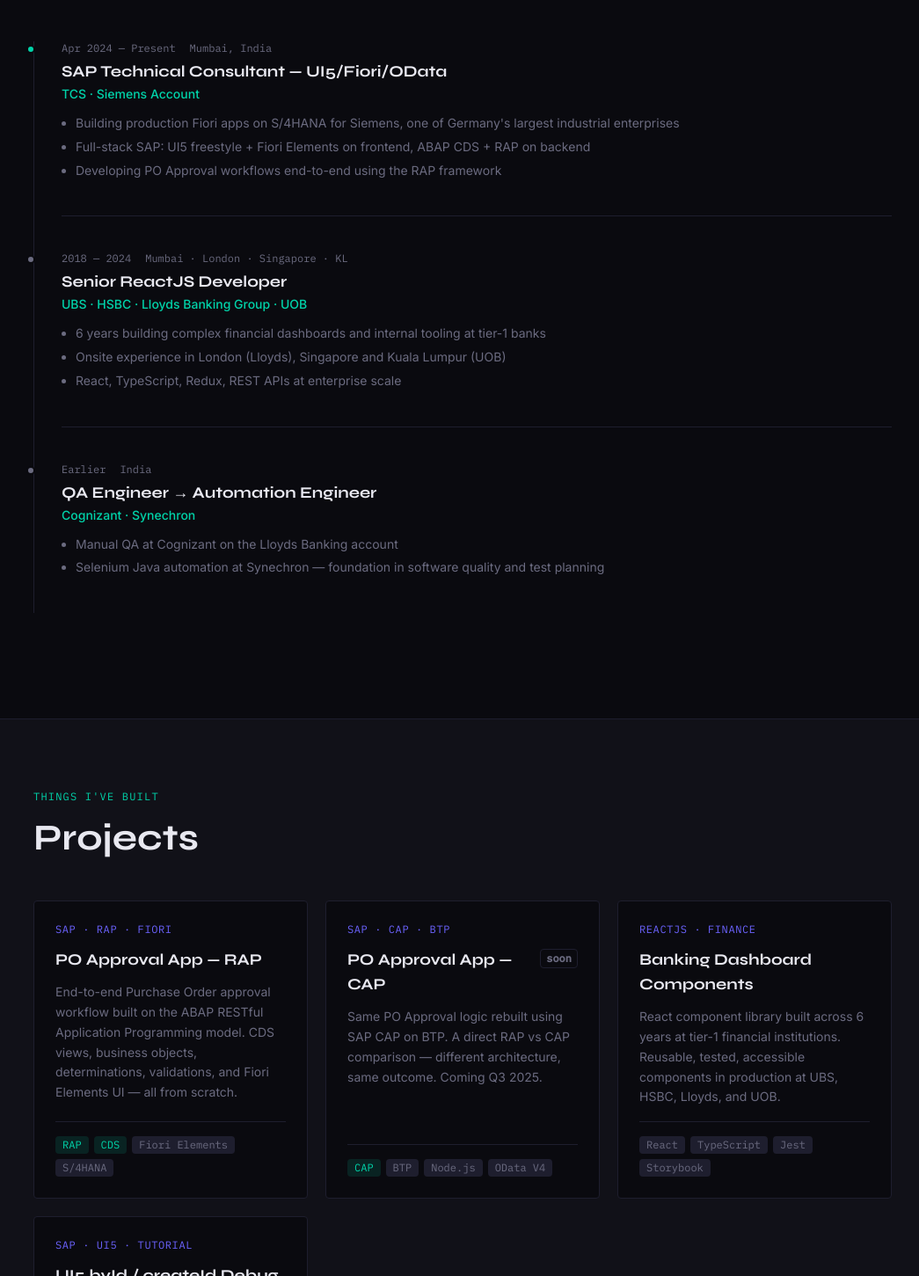
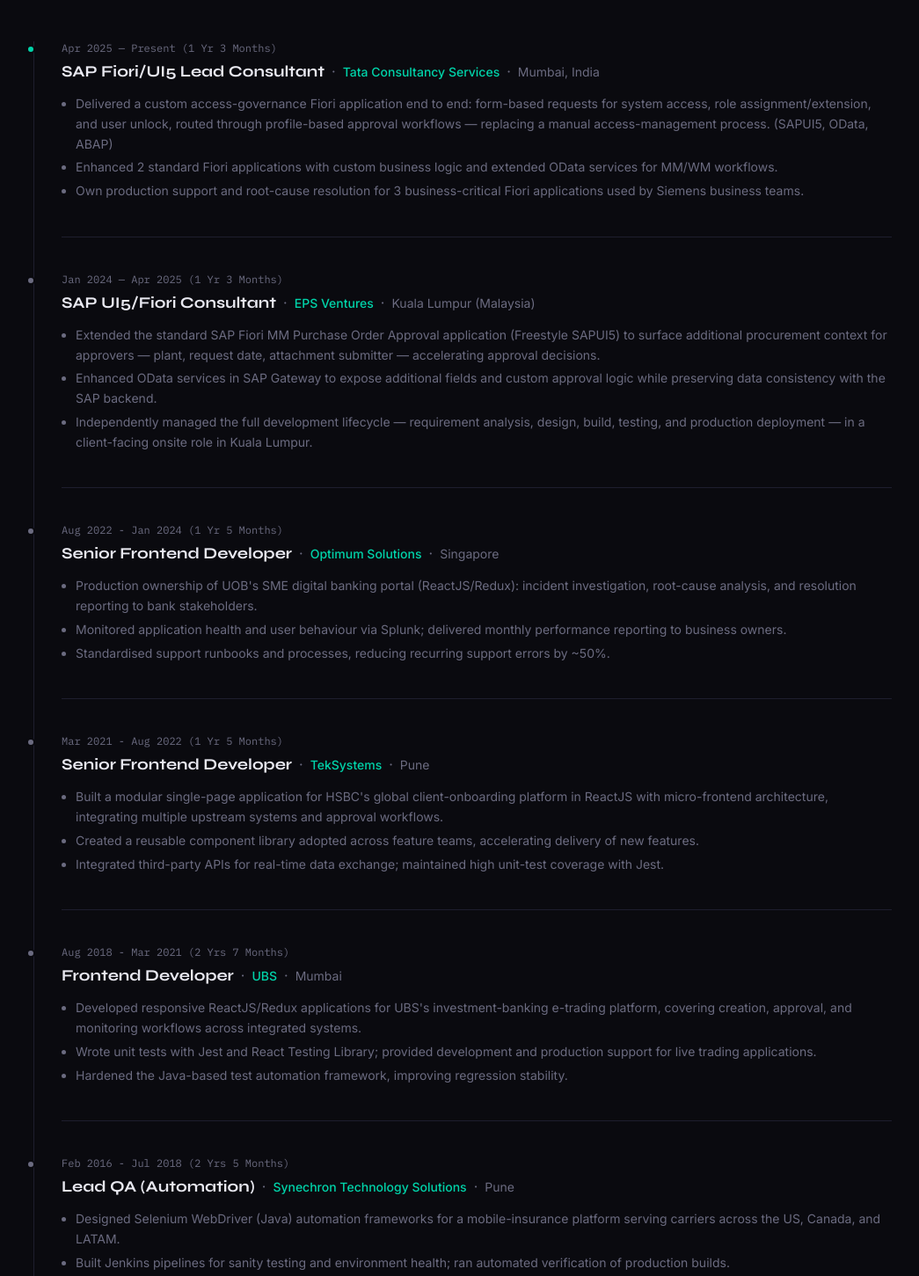
Before and after one commit to ShahabuddinAnsari/shahabuddin_portfolio, a React (Create React App) app: page / in a window 1280 px wide. Shown: the part 2039-3490 px from the top of the page at 88% size, without its empty margins (114-1159 px from the left). Built offline with nearby package versions, Linux system fonts and the light colour scheme.

Commit message:
Updated Experience

```diff
--- a/src/components/Experience.jsx
+++ b/src/components/Experience.jsx
@@ -1,4 +1,45 @@
 import { experience } from "../data";
+
+const MONTHS = {
+  Jan: 0,
+  Feb: 1,
+  Mar: 2,
+  Apr: 3,
+  May: 4,
+  Jun: 5,
+  Jul: 6,
+  Aug: 7,
+  Sep: 8,
+  Oct: 9,
+  Nov: 10,
+  Dec: 11,
+};
+
+function parseMonthYear(str) {
+  const [mon, year] = str.trim().split(/\s+/);
+  return new Date(parseInt(year, 10), MONTHS[mon] ?? 0, 1);
+}
+
+function getDuration(period) {
+  const [startStr, endStr] = period.split(/[-–—]+/).map((p) => p.trim());
+  const start = parseMonthYear(startStr);
+  const end = /present/i.test(endStr) ? new Date() : parseMonthYear(endStr);
+
+  let months =
+    (end.getFullYear() - start.getFullYear()) * 12 +
+    (end.getMonth() - start.getMonth());
+  months = Math.max(months, 0);
+
+  const years = Math.floor(months / 12);
+  const remMonths = months % 12;
+
+  const parts = [];
+  if (years > 0) parts.push(`${years} ${years === 1 ? "Yr" : "Yrs"}`);
+  if (remMonths > 0 || parts.length === 0)
+    parts.push(`${remMonths} ${remMonths === 1 ? "Month" : "Months"}`);
+
+  return parts.join(" ");
+}
 
 export default function Experience() {
   return (
@@ -18,7 +59,7 @@
 
         <div className="relative pl-8">
           {/* Vertical line */}
-          <div className="absolute left-0 top-0 bottom-0 w-px bg-border" />
+          <div className="hidden sm:block absolute left-0 top-0 bottom-0 w-px bg-border" />
 
           {experience.map((item, i) => (
             <div
@@ -38,16 +79,24 @@
 
               {/* Meta */}
               <div className="flex gap-4 flex-wrap font-mono text-xs text-muted mb-1">
-                <span>{item.period}</span>
-                <span>{item.location}</span>
+                <span>
+                  {item.period} ({getDuration(item.period)})
+                </span>
               </div>
 
-              {/* Role */}
-              <div className="font-display font-bold text-textmain text-lg mb-0.5">
-                {item.role}
-              </div>
-              <div className="text-accent font-medium text-sm mb-3">
-                {item.company}
+              {/* Role + Company + Location */}
+              <div className="flex flex-col sm:flex-row sm:flex-wrap sm:items-baseline gap-x-2 mb-3">
+                <span className="font-display font-bold text-textmain text-lg">
+                  {item.role}
+                </span>
+                <div className="flex flex-wrap items-baseline gap-x-2">
+                  <span className="hidden sm:inline text-muted">·</span>
+                  <span className="text-accent font-medium text-sm">
+                    {item.company}
+                  </span>
+                  <span className="text-muted">·</span>
+                  <span className="text-muted text-sm">{item.location}</span>
+                </div>
               </div>
 
               <ul className="text-muted text-sm leading-relaxed space-y-1 list-disc pl-4">
--- a/src/data/index.js
+++ b/src/data/index.js
@@ -117,38 +117,90 @@
 
 export const experience = [
   {
-    period: "Apr 2024 — Present",
+    period: "Apr 2025 — Present",
     location: "Mumbai, India",
-    role: "SAP Technical Consultant — UI5/Fiori/OData",
-    company: "TCS · Siemens Account",
+    role: "SAP Fiori/UI5 Lead Consultant",
+    company: "Tata Consultancy Services",
+    client: "Siemens",
     current: true,
     bullets: [
-      "Building production Fiori apps on S/4HANA for Siemens, one of Germany's largest industrial enterprises",
-      "Full-stack SAP: UI5 freestyle + Fiori Elements on frontend, ABAP CDS + RAP on backend",
-      "Developing PO Approval workflows end-to-end using the RAP framework",
+      "Delivered a custom access-governance Fiori application end to end: form-based requests for system access, role assignment/extension, and user unlock, routed through profile-based approval workflows — replacing a manual access-management process. (SAPUI5, OData, ABAP)",
+      "Enhanced 2 standard Fiori applications with custom business logic and extended OData services for MM/WM workflows. ",
+      "Own production support and root-cause resolution for 3 business-critical Fiori applications used by Siemens business teams.",
     ],
   },
   {
-    period: "2018 — 2024",
-    location: "Mumbai · London · Singapore · KL",
-    role: "Senior ReactJS Developer",
-    company: "UBS · HSBC · Lloyds Banking Group · UOB",
+    period: "Jan 2024 — Apr 2025",
+    location: "Kuala Lumpur (Malaysia)",
+    role: "SAP UI5/Fiori Consultant",
+    company: "EPS Ventures",
     current: false,
     bullets: [
-      "6 years building complex financial dashboards and internal tooling at tier-1 banks",
-      "Onsite experience in London (Lloyds), Singapore and Kuala Lumpur (UOB)",
-      "React, TypeScript, Redux, REST APIs at enterprise scale",
+      "Extended the standard SAP Fiori MM Purchase Order Approval application (Freestyle SAPUI5) to surface additional procurement context for approvers — plant, request date, attachment submitter — accelerating approval decisions. ",
+      "Enhanced OData services in SAP Gateway to expose additional fields and custom approval logic while preserving data consistency with the SAP backend.",
+      "Independently managed the full development lifecycle — requirement analysis, design, build, testing, and production deployment — in a client-facing onsite role in Kuala Lumpur.",
     ],
   },
   {
-    period: "Earlier",
-    location: "India",
-    role: "QA Engineer → Automation Engineer",
-    company: "Cognizant · Synechron",
+    period: "Aug 2022 -  Jan 2024",
+    location: "Singapore",
+    role: "Senior Frontend Developer",
+    company: "Optimum Solutions",
+    client: "UOB (United Overseas Bank)",
     current: false,
     bullets: [
-      "Manual QA at Cognizant on the Lloyds Banking account",
-      "Selenium Java automation at Synechron — foundation in software quality and test planning",
+      "Production ownership of UOB's SME digital banking portal (ReactJS/Redux): incident investigation, root-cause analysis, and resolution reporting to bank stakeholders.",
+      "Monitored application health and user behaviour via Splunk; delivered monthly performance reporting to business owners.",
+      "Standardised support runbooks and processes, reducing recurring support errors by ~50%. ",
+    ],
+  },
+  {
+    period: "Mar 2021 - Aug 2022",
+    location: "Pune",
+    role: "Senior Frontend Developer",
+    company: "TekSystems",
+    client: "HSBC",
+    current: false,
+    bullets: [
+      "Built a modular single-page application for HSBC's global client-onboarding platform in ReactJS with micro-frontend architecture, integrating multiple upstream systems and approval workflows.",
+      "Created a reusable component library adopted across feature teams, accelerating delivery of new features.",
+      "Integrated third-party APIs for real-time data exchange; maintained high unit-test coverage with Jest. ",
+    ],
+  },
+  {
+    period: "Aug 2018 -  Mar 2021",
+    location: "Mumbai",
+    role: "Frontend Developer",
+    company: "UBS",
+    current: false,
+    bullets: [
+      "Developed responsive ReactJS/Redux applications for UBS's investment-banking e-trading platform, covering creation, approval, and monitoring workflows across integrated systems.",
+      "Wrote unit tests with Jest and React Testing Library; provided development and production support for live trading applications. ",
+      "Hardened the Java-based test automation framework, improving regression stability. ",
+    ],
+  },
+  {
+    period: "Feb 2016 - Jul 2018",
+    location: "Pune",
+    role: "Lead QA (Automation)",
+    company: "Synechron Technology Solutions",
+    client: "Asurion",
+    current: false,
+    bullets: [
+      "Designed Selenium WebDriver (Java) automation frameworks for a mobile-insurance platform serving carriers across the US, Canada, and LATAM.",
+      "Built Jenkins pipelines for sanity testing and environment health; ran automated verification of production builds. ",
+    ],
+  },
+  {
+    period: "Jul 2010 - Jan 2016",
+    location: "Pune",
+    role: "Senior Test Engineer",
+    company: "Cognizant Technology Solutions",
+    client: "Lloyds Banking Group",
+    current: false,
+    bullets: [
+      "Six-year engagement on Lloyds Banking Group programmes, including 12 months onsite at the Lloyds London office (Nov 2012 – Oct 2013): test design, defect management, and mobile app testing across Android/iOS.",
+      "Partnered with business analysts on functional coverage; led backward-compatibility testing and defect triage with cross-functional teams.",
     ],
   },
 ];
```
